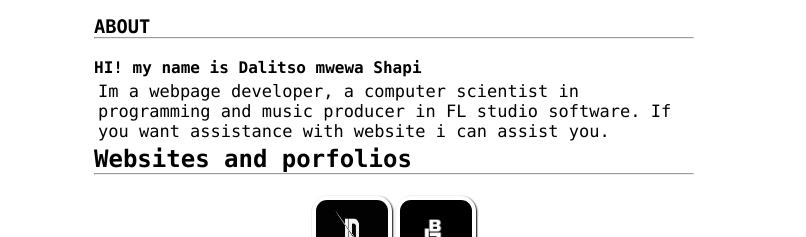
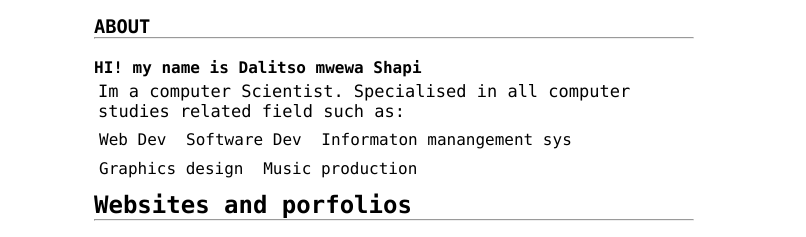
Before and after one commit to Dalitso92/Dalitsoshapi, a plain HTML site: page index.html in a window 1280 px wide. Shown: the part 249-486 px from the top of the page, 474-1280 px from the left. Drawn offline with Linux system fonts and the light colour scheme.

Commit message:
Update index.html

```diff
--- a/index.html
+++ b/index.html
@@ -67,8 +67,16 @@
 					<h4>HI! my name is Dalitso mwewa Shapi</h4>
 
 					<p>
-					Im a webpage developer, a computer scientist in programming and music producer in FL studio software. If you want assistance with website i can assist you.
-
+					Im a computer Scientist.
+						Specialised in all computer studies related field
+						such as:
+						<ul>
+							<li>Web Dev</li>
+							<li>Software Dev</li>
+							<li>Informaton manangement sys</li>
+							<li>Graphics design</li>
+							<li>Music production</li>
+						</ul>
 					</p>
 
 
```
